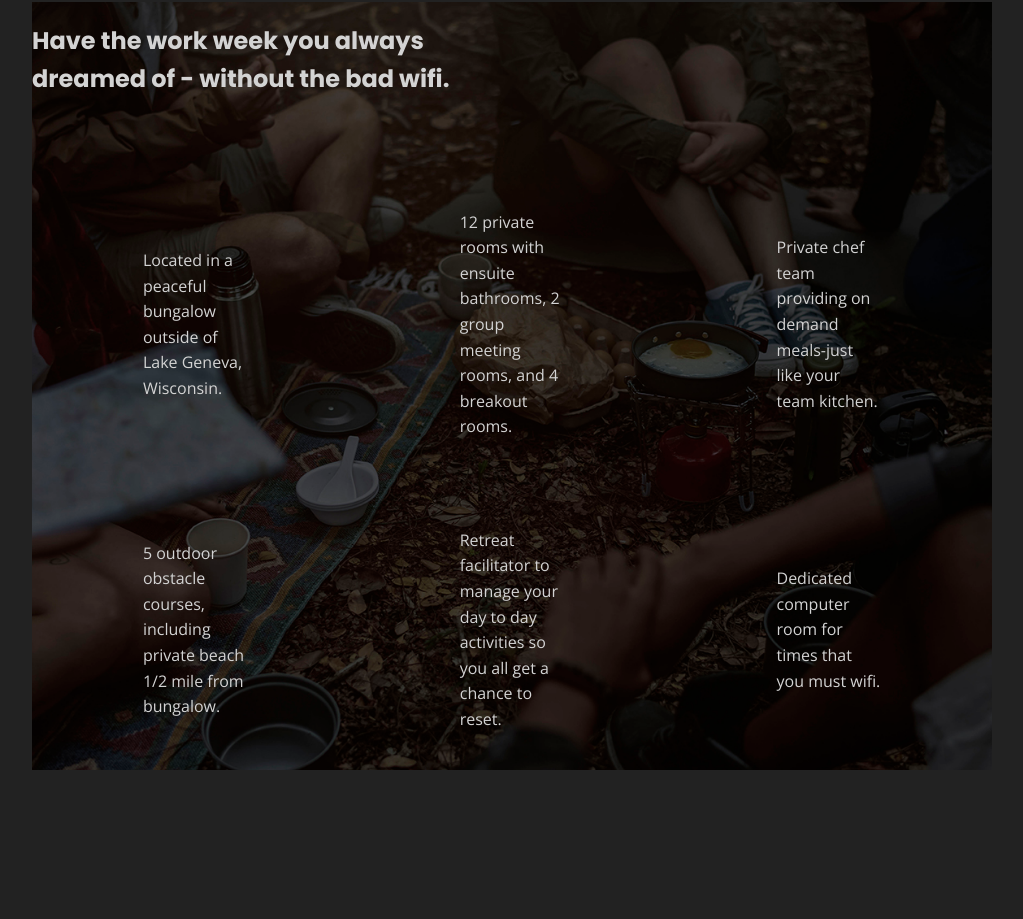
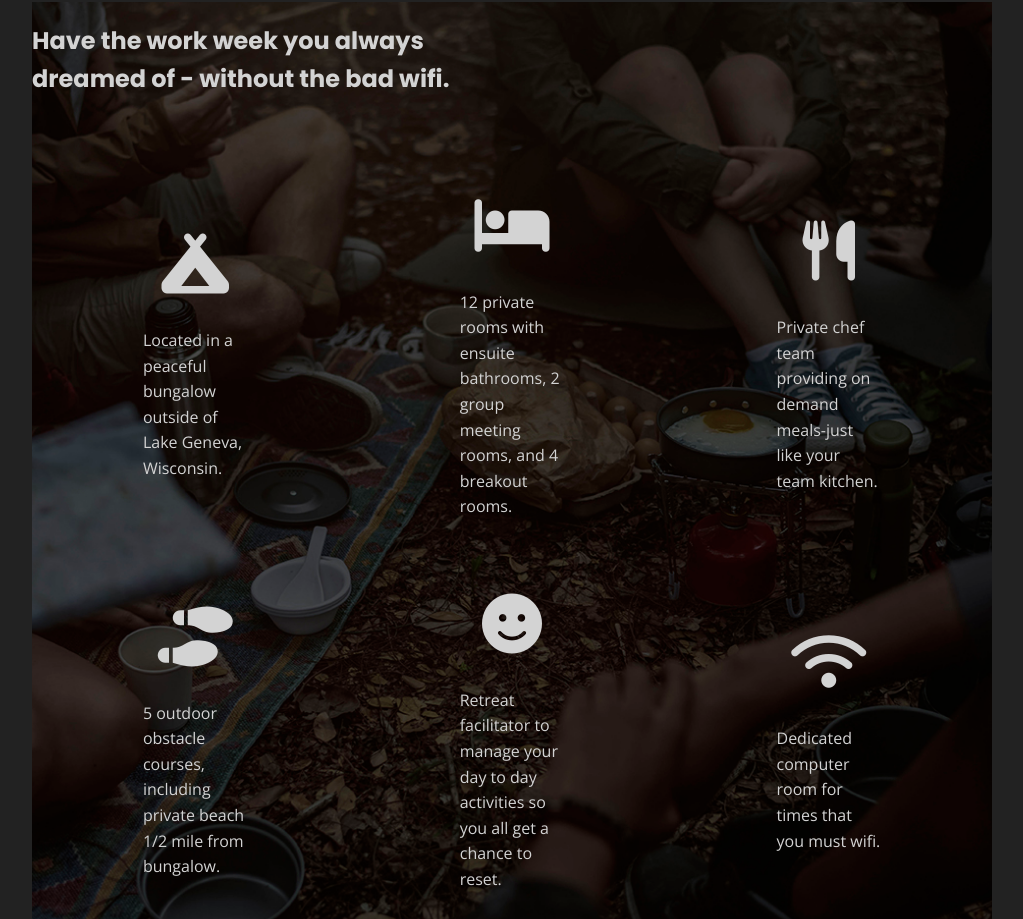
Before and after one commit to dbeez/arcade-responsive, a website built with Parcel: page index.html in a window 1280 px wide. Shown: the part 1072-1991 px from the top of the page, without its empty margins (128-1151 px from the left). Built offline with nearby package versions, Linux system fonts and the light colour scheme.

Commit message:
added icons

```diff
--- a/css/main.css
+++ b/css/main.css
@@ -141,6 +141,16 @@ address {
 
 .content-wrapper {
 
+}
+
+.features i {
+  font-size: 3.75em;
+  margin-bottom: 20px;
+}
+
+.social i {
+  font-size: 3.75em;
+  padding: 20px;
 }
 
    /* -------Base Header - Footer styles------------*/
--- a/index.html
+++ b/index.html
@@ -20,6 +20,7 @@
 
   <link rel="stylesheet" href="css/normalize.css">
   <link rel="stylesheet" href="css/main.css">
+  <script src="https://kit.fontawesome.com/b29bb9b4c2.js" crossorigin="anonymous"></script>
 
   <meta name="theme-color" content="#fafafa">
 </head>
@@ -70,27 +71,39 @@
           <h2>Have the work week you always dreamed of - without the bad wifi.</h2>
        <div class="features-item">
         <article>
-          <p class="fontawesome-icon"></p>
+          <p class="fontawesome-icon">
+            <i class="fas fa-campground"></i>
+          </p>
           <p class="features-item-description">Located in a peaceful bungalow outside of Lake Geneva, Wisconsin.</p>
         </article>
         <article>
-          <p class="fontawesome-icon"></p>
+          <p class="fontawesome-icon">
+            <i class="fas fa-bed"></i>
+          </p>
           <p class="features-item-description">12 private rooms with ensuite bathrooms, 2 group meeting rooms, and 4 breakout rooms.</p>
         </article>
         <article>
-          <p class="fontawesome-icon"></p>
+          <p class="fontawesome-icon">
+            <i class="fas fa-utensils"></i>
+          </p>
           <p class="features-item-description">Private chef team providing on demand meals-just like your team kitchen.</p>
         </article>
         <article>
-          <p class="fontawesome-icon"></p>
+          <p class="fontawesome-icon">
+            <i class="fas fa-shoe-prints"></i>
+          </p>
           <p class="features-item-description">5 outdoor obstacle courses, including private beach 1/2 mile from bungalow.</p>
         </article>
         <article>
-          <p class="fontawesome-icon"></p>
+          <p class="fontawesome-icon">
+            <i class="fas fa-smile"></i>
+          </p>
           <p class="features-item-description">Retreat facilitator to manage your day to day activities so you all get a chance to reset.
         </article>
         <article>
-          <p class="fontawesome-icon"></p>
+          <p class="fontawesome-icon">
+            <i class="fas fa-wifi"></i>
+          </p>
           <p class="features-item-description">Dedicated computer room for times that you must wifi.</p>
         </article>
        </div>
@@ -124,9 +137,12 @@
         <div class="social">
             <h4>Social</h4>
           <div class="social-icons">
-            <p><a href="https://www.facebook.com/david.harman.338" target ="_blank"></a></p>
-            <p><a href="https://soundcloud.com/david-harman-348495273" target="_blank"></a></p>
-            <p><a href="https://www.instagram.com/skinzbeatr/" target="_blank"></a></p>
+            <p><a href="https://www.facebook.com/david.harman.338" target ="_blank"></a><i class="fab fa-facebook"></i>
+            </p>
+            <p><a href="https://soundcloud.com/david-harman-348495273" target="_blank"></a><i class="fab fa-soundcloud"></i>
+            </p>
+            <p><a href="https://www.instagram.com/skinzbeatr/" target="_blank"></a><i class="fab fa-instagram"></i>
+            </p>
           </div>
         </div>
       </div>
```
Also changed, not shown: about/index.html (+1 -0 lines), faq/index.html (+1 -0 lines).
